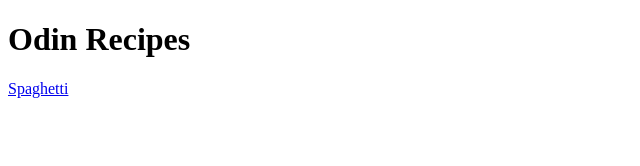
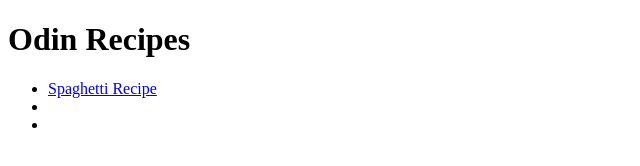
Before and after one commit to geezer20/odin-recipes, a plain HTML site: page index.html in a window 1280 px wide. Shown: the whole page, without its empty margins (0-640 px from the left). Drawn offline with Linux system fonts and the light colour scheme.

Commit message:
Add index.html

```diff
--- a/index.html
+++ b/index.html
@@ -7,6 +7,10 @@
 </head>
 <body>
     <h1>Odin Recipes</h1>
-    <a href="recipes/spaghetti.html">Spaghetti</a>
+    <ul>
+        <li><a href="./recipes/spaghetti.html">Spaghetti Recipe</a></li>
+        <li></li>
+        <li></li>
+    </ul>
 </body>
 </html>
```
